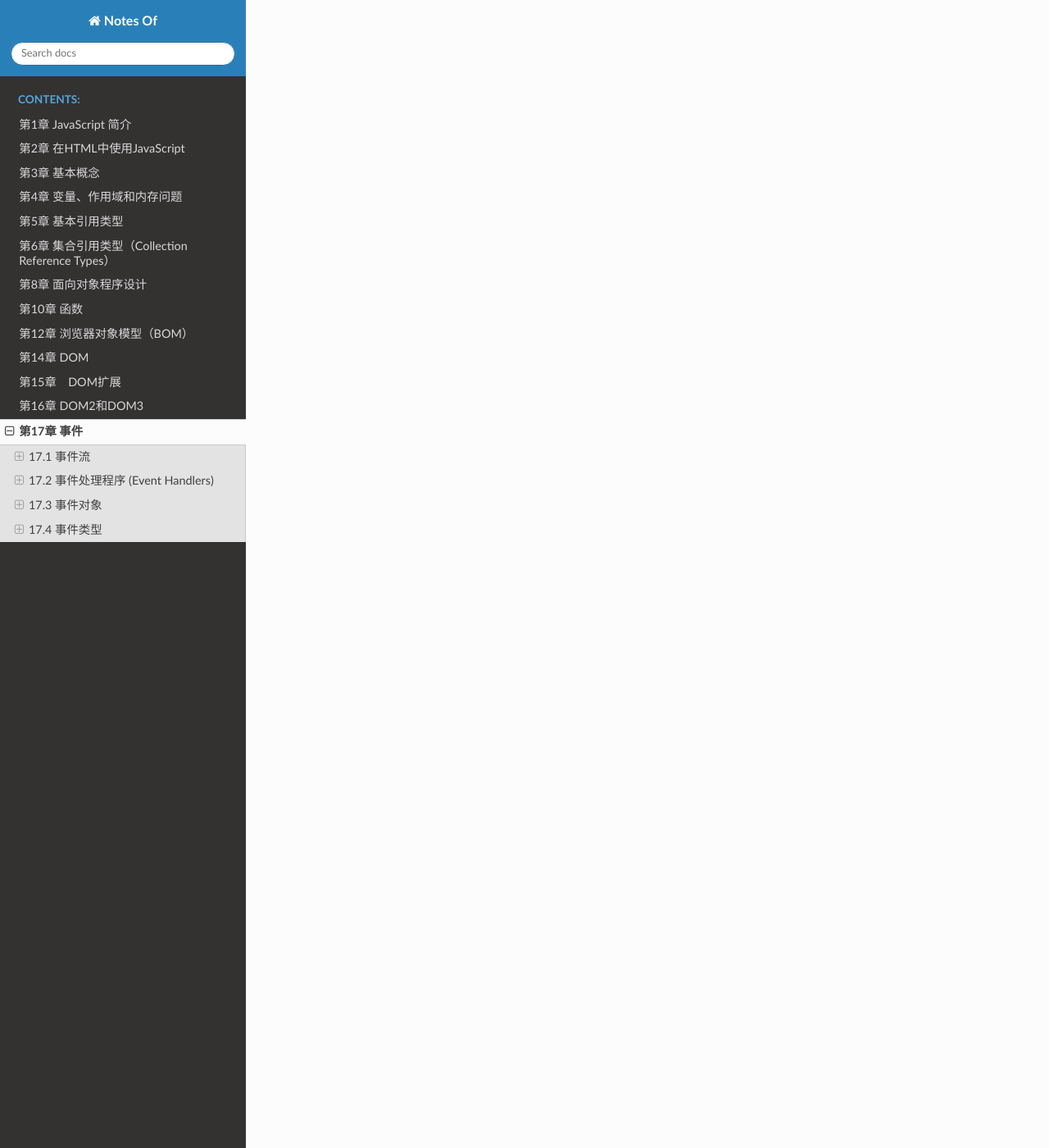
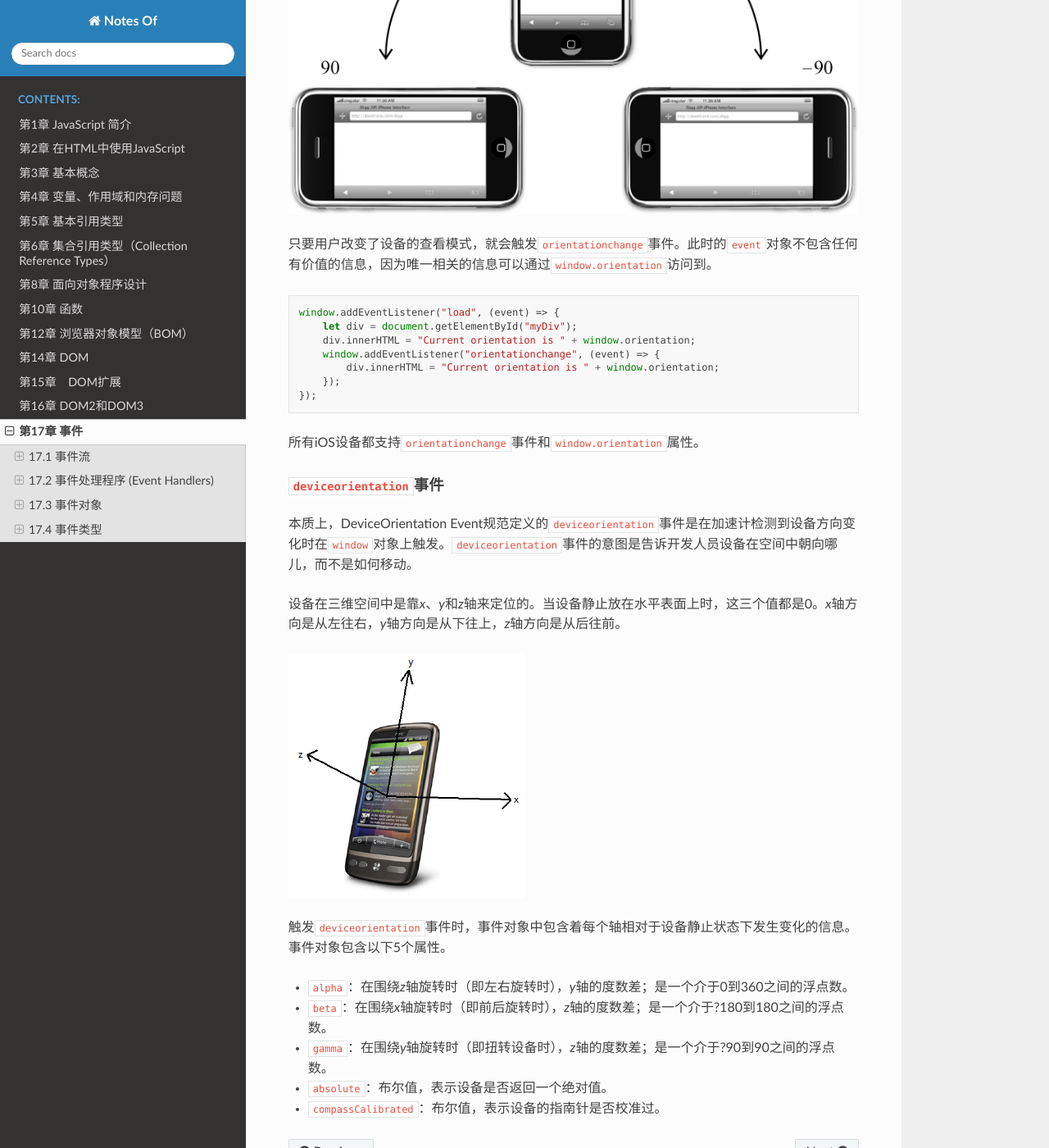
Before and after one commit to filefi/NotesOfProfessional-JavaScript-for-Web-Developers, a Sphinx documentation site: the page built from source/Chapter17-Events.md, in a window 1280 px wide and 1400 px high, scrolled down 26988 px. Shown: the whole window at 82% size. Built offline with Sphinx 7.4.7 and the Read the Docs theme 2.0.0, drawn with Linux system fonts in a browser that asks for light colours; some of the changed text lies outside the part shown.

````diff
--- a/source/Chapter17-Events.md
+++ b/source/Chapter17-Events.md
@@ -952,4 +952,42 @@ window.addEventListener("hashchange", (event) => {
 });
 ```
 
-### 17.4.8 设备事件
+### 17.4.8 设备事件 (Device Events)
+
+智能手机和平板电脑的普及，为用户与浏览器交互引入了一种新的方式，而一类新事件也应运而生。设备事件（device event）可以让开发人员确定用户在怎样使用设备。
+
+#### `orientationchange`事件
+
+苹果公司为移动Safari中添加了`orientationchange`事件，以便开发人员能够确定用户何时将设备由横向查看模式切换为纵向查看模式。移动Safari的`window.orientation`属性中可能包含3个值：`0`表示肖像模式，`90`表示向左旋转的横向模式（“主屏幕”按钮在右侧），-90表示向右旋转的横向模式（“主屏幕”按钮在左侧）。
+
+![](_static/images/Chapter17-Events.assets/16.d13z.10.png)
+
+只要用户改变了设备的查看模式，就会触发`orientationchange`事件。此时的`event`对象不包含任何有价值的信息，因为唯一相关的信息可以通过`window.orientation`访问到。
+
+```js
+window.addEventListener("load", (event) => {
+    let div = document.getElementById("myDiv");
+    div.innerHTML = "Current orientation is " + window.orientation;
+    window.addEventListener("orientationchange", (event) => {
+        div.innerHTML = "Current orientation is " + window.orientation;
+    });
+});
+```
+
+所有iOS设备都支持`orientationchange`事件和`window.orientation`属性。
+
+#### `deviceorientation`事件
+
+本质上，DeviceOrientation Event规范定义的`deviceorientation`事件是在加速计检测到设备方向变化时在`window`对象上触发。`deviceorientation`事件的意图是告诉开发人员设备在空间中朝向哪儿，而不是如何移动。
+
+设备在三维空间中是靠*x*、*y*和*z*轴来定位的。当设备静止放在水平表面上时，这三个值都是0。*x*轴方向是从左往右，*y*轴方向是从下往上，*z*轴方向是从后往前。
+
+![](_static/images/Chapter17-Events.assets/image-20200806113426876.png)
+
+触发`deviceorientation`事件时，事件对象中包含着每个轴相对于设备静止状态下发生变化的信息。事件对象包含以下5个属性。
+
+- `alpha`：在围绕*z*轴旋转时（即左右旋转时），*y*轴的度数差；是一个介于0到360之间的浮点数。
+- `beta`：在围绕*x*轴旋转时（即前后旋转时），*z*轴的度数差；是一个介于?180到180之间的浮点数。
+- `gamma`：在围绕*y*轴旋转时（即扭转设备时），*z*轴的度数差；是一个介于?90到90之间的浮点数。
+- `absolute`：布尔值，表示设备是否返回一个绝对值。
+- `compassCalibrated`：布尔值，表示设备的指南针是否校准过。
````
Also changed, not shown: source/_static/images/Chapter17-Events.assets/16.d13z.10.png (added), source/_static/images/Chapter17-Events.assets/image-20200806113426876.png (added).
